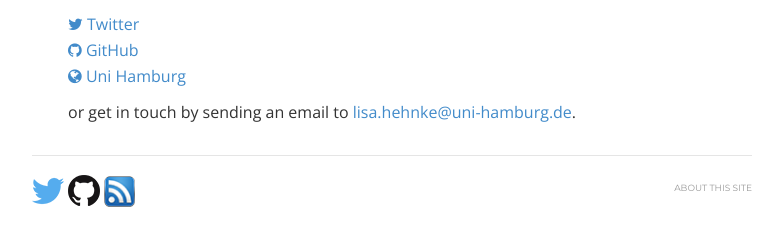
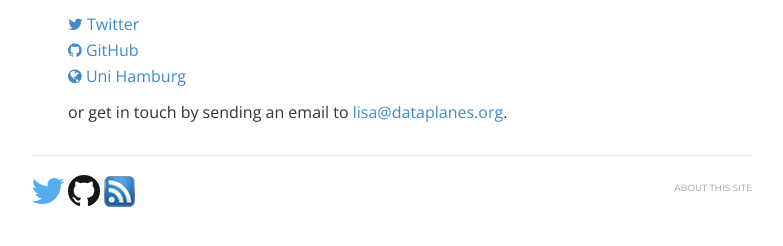
Before and after one commit to lhehnke/lhehnke.github.io, a Jekyll site: the page built from contact/index.html, in a window 1280 px wide. Shown: the part 184-430 px from the top of the page, without its empty margins (248-1031 px from the left). Built offline with Jekyll 4.4.1, drawn with Linux system fonts in a browser that asks for light colours; nearby versions of some CDN libraries.

Commit message:
Update mail

```diff
--- a/contact/index.html
+++ b/contact/index.html
@@ -23,7 +23,7 @@ description: Contact information for Lisa Hehnke, a researcher turned data scien
 
 <!-- <p> or get in touch by sending an email to lisa.hehnke@uni-hamburg.de.</p> -->
 
-<p> or get in touch by sending an email to <a href="mailto:lisa@dataplanes.org" target="_blank">lisa.hehnke@uni-hamburg.de</a>. </p>
+<p> or get in touch by sending an email to <a href="mailto:lisa@dataplanes.org" target="_blank">lisa@dataplanes.org</a>. </p>
 
 
 
```
